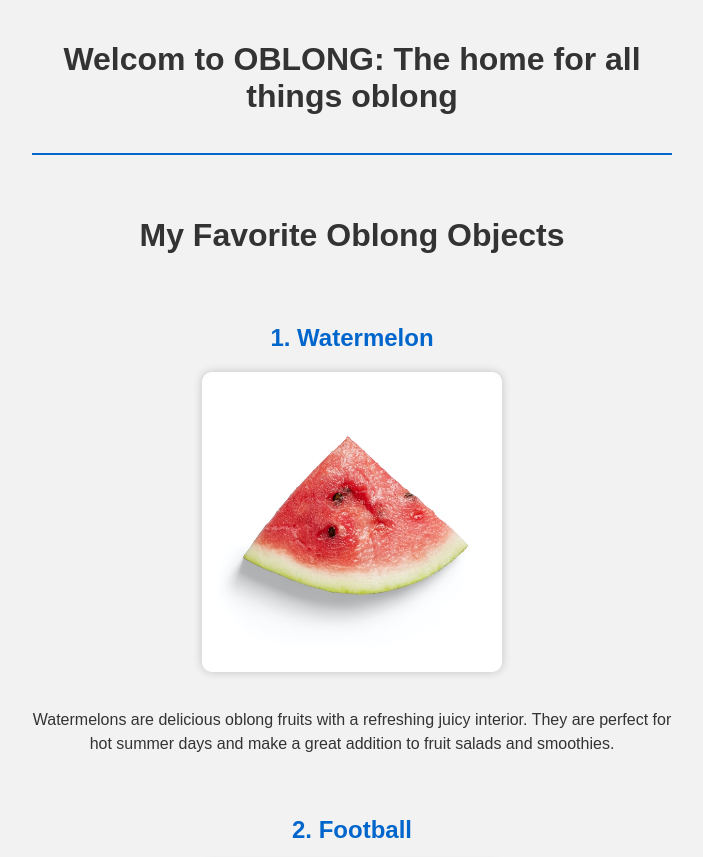
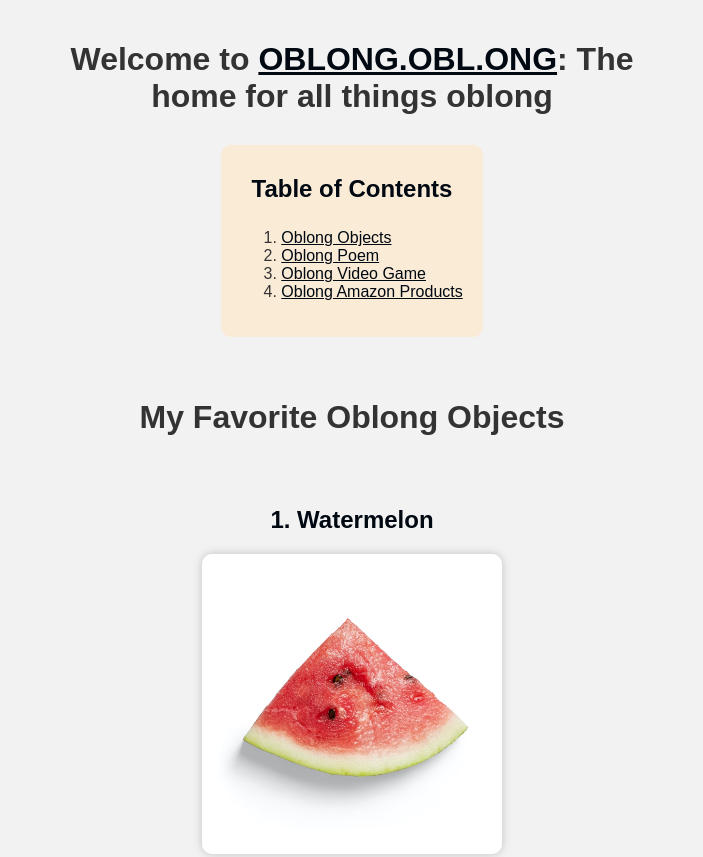
Before and after one commit to NalinPlad/oblong-objects, a plain HTML site: page index.html in a window 1280 px wide. Shown: the top 857 px of the page, without its empty margins (288-991 px from the left). Drawn offline with Linux system fonts and the light colour scheme.

Commit message:
OBLONG OBLONG OBLONG OBLONG OBLONG OBLONG OBLONG OBLONG OBLONG OBLONG OBLONG OBLONG OBLONG OBLONG OBLONG OBLONG OBLONG OBLONG OBLONG OBLONG OBLONG OBLONG OBLONG OBLONG OBLONG OBLONG OBLONG OBLONG OBLONG OBLONG OBLONG OBLONG OBLONG OBLONG OBLONG OBLONG OBLONG OBLONG OBLONG OBLONG

```diff
--- a/index.html
+++ b/index.html
@@ -34,7 +34,7 @@
     }
 
     h2 {
-        color: #0066cc;
+        color: #000811;
         margin-top: 40px;
     }
 
@@ -77,18 +77,53 @@
 
     hr {
         margin-bottom: 40px;
-        background-color: #0066cc;
+        background-color: #000000;
         height: 2px;
         width: 100%;
         border: none;
     }
+
+    nav {
+        margin-bottom: 40px;
+        background-color: antiquewhite;
+        padding: 20px;
+        border-radius: 10px;
+
+        display: flex;
+        align-items: center;
+        justify-content: center;
+        flex-direction: column;
+    }
+    nav > h2 {
+        margin: 10px;
+    }
+
+    a {
+        color: #000811;
+        text-decoration: underline;
+    }
+
+    a:hover {
+        text-decoration: underline wavy #bc00006b;
+        color: #268a0f;
+    }
 </style>
 
 <body>
-    <h1>Welcom to OBLONG: The home for all things oblong</h1>
-    <hr>
+    <h1>Welcome to <a href="HTTPS://OBLONG.OBL.ONG">OBLONG.OBL.ONG</a>: The home for all things oblong</h1>
+    <!-- <hr> -->
 
-    <h1>My Favorite Oblong Objects</h1>
+    <nav>
+        <h2>Table of Contents</h2>
+        <ol>
+            <li><a href="#obl_OBJECTS">Oblong Objects</a></li>
+            <li><a href="#obl_POEM">Oblong Poem</a></li>
+            <li><a href="#obl_GAME">Oblong Video Game</a></li>
+            <li><a href="#obl_AMAZON">Oblong Amazon Products</a></li>
+        </ol>
+    </nav>
+
+    <h1 id="obl_OBJECTS">My Favorite Oblong Objects</h1>
 
     <h2>1. Watermelon</h2>
     <img src="watermelon.jpg" alt="Watermelon" width="300">
@@ -102,7 +137,7 @@
     <img src="coffee.jpg" alt="Coffee Beans" width="300">
     <p>Coffee beans are small oblong seeds that come from the Coffea plant. They are roasted and ground to make the flavorful and energizing beverage that many people enjoy daily.</p>
 
-    <h1> Now, a poem about oblong objects</h1>
+    <h1 id="obl_POEM"> Now, a poem about oblong objects</h1>
     <pre>
 In a world beyond circles,
 Where orthogonal shapes reside,
@@ -140,16 +175,18 @@ From simple shapes aligned forever,
 In oblongs, unique glory exists.</pre>
 
 
-    <h1>Please enjoy this oblong video game console</h1>
+    <h1 id="obl_GAME">Please enjoy this oblong video game console</h1>
     <canvas id="canvas" width="1000" height="600"></canvas>
 
-    <h1>Now, a list of my favorite amazon products</h1>
+    <h1 id="obl_AMAZON">Now, a list of my favorite amazon products</h1>
     <ul>
         <li><a href="https://www.amazon.com/Pyrex-Basics-Quart-Oblong-Baking/dp/B00G9HM7U4/ref=sr_1_3?crid=1G28D3CJIAS35&keywords=oblong&qid=1691970435&sprefix=oblo%2Caps%2C205&sr=8-3">Pyrex Basics 2 Quart Glass <b>Oblong</b> Baking Dish, Clear 7 x 11 inch (Pack of 2)</a></li>
         <li><a href="https://www.amazon.com/UGG-Oblong-Faux-Scarf-Nimbus/dp/B0B6SMDR1X/ref=sr_1_7?crid=1G28D3CJIAS35&keywords=oblong&qid=1691970435&sprefix=oblo%2Caps%2C205&sr=8-7">UGG <b>Oblong</b> Faux Fur Scarf<a></li>
         <li><a href="https://www.amazon.com/Kate-Spade-New-York-Oblong/dp/B0C1DKFTH8/ref=sr_1_41?crid=1G28D3CJIAS35&keywords=oblong&qid=1691970435&sprefix=oblo%2Caps%2C205&sr=8-41">Kate Spade New York Mixed Dot <b>Oblong</b> Scarf<a></li>
         <li><a href="https://www.amazon.com/Misfit-Love/dp/B00HVR89L2/ref=sr_1_2?crid=1G28D3CJIAS35&keywords=oblong&qid=1691970435&sprefix=oblo%2Caps%2C205&sr=8-2">The <b>Oblongs</b>: Complete Series(2001)<a></li>
     </ul>
+
+    <footer>PLEASE CONTRIBUTE MORE OBLONGITY AT </footer>
     <script>
         // Setting up the canvas
         const canvas = document.getElementById("canvas");
```
